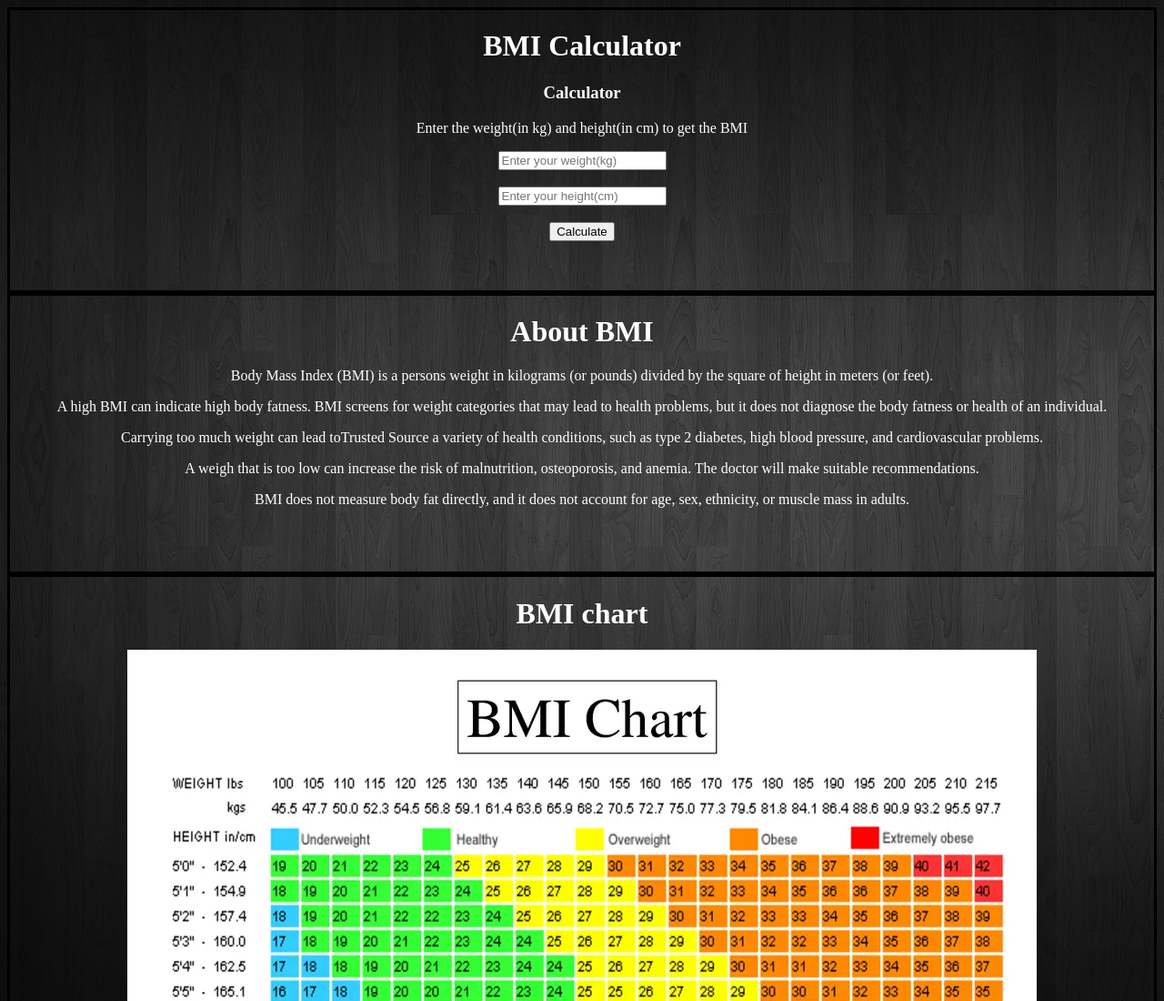
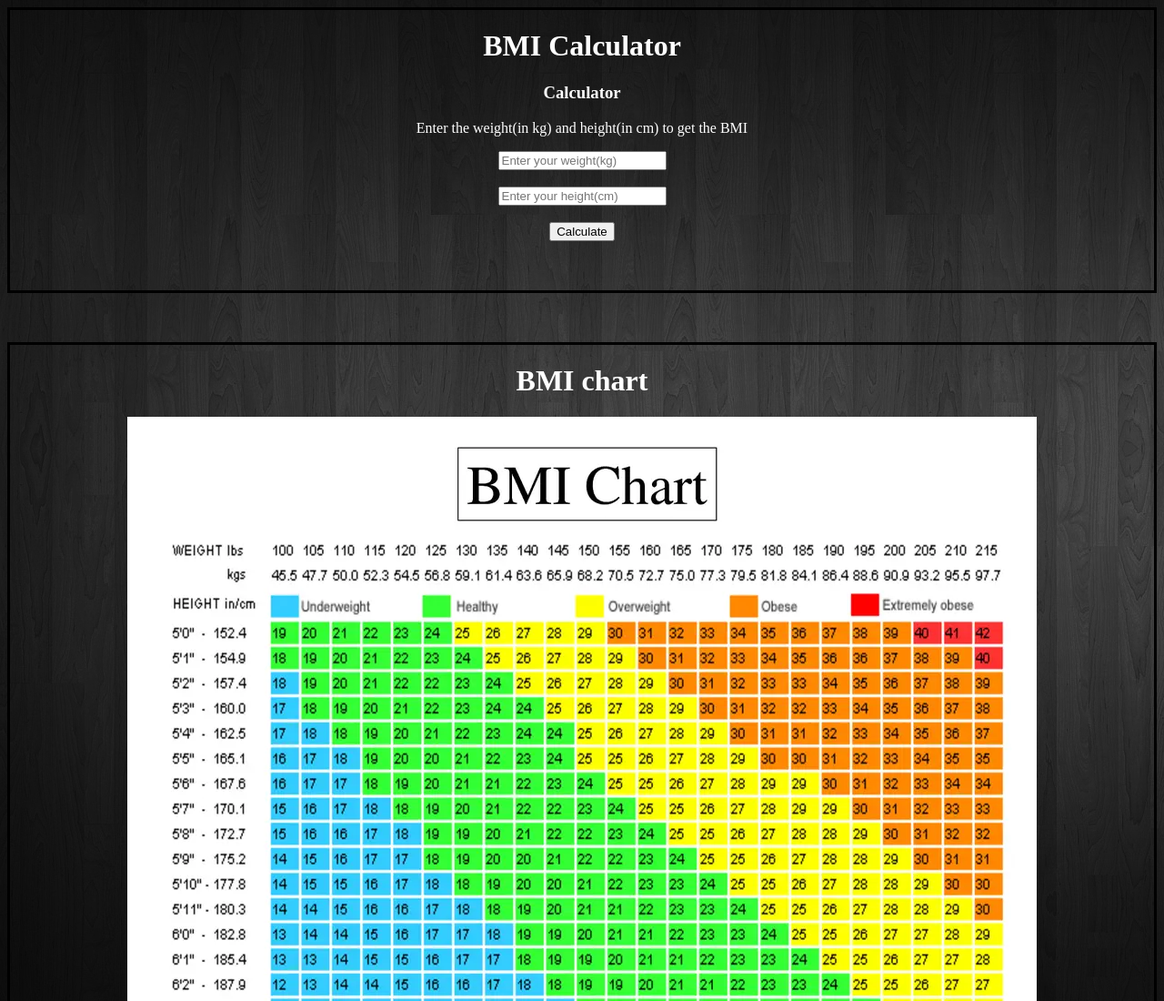
Before and after one commit to SpaciousCoder78/bmi-calculator, an Electron app: page index.html in a window 1280 px wide. Shown: the top 1100 px of the page at 91% size. Drawn offline with Linux system fonts and the light colour scheme.

Commit message:
Update index.html

```diff
--- a/index.html
+++ b/index.html
@@ -21,17 +21,9 @@
         <button onclick="calculate()">Calculate</button>
         <br><br><br><br>
         </div>
-    <div>
-        <h1>About BMI</h1>
-        <p>Body Mass Index (BMI) is a persons weight in kilograms (or pounds) divided by the square of height in
-            meters (or feet).</p>
-        <p> A high BMI can indicate high body fatness. BMI screens for weight categories that may lead to health problems, but it does not diagnose the body fatness or health of an individual.</p>
-        <p>Carrying too much weight can lead toTrusted Source a variety of health conditions, such as type 2 diabetes, high blood pressure, and cardiovascular problems.</p>
-        <p>A weigh that is too low can increase the risk of malnutrition, osteoporosis, and anemia. The doctor will make suitable recommendations.</p>
-        <p>BMI does not measure body fat directly, and it does not account for age, sex, ethnicity, or muscle mass in adults.</p>
-        <p></p>
+
         <br><br><br>
-    </div>
+
     <div>
         <h1>BMI chart</h1>
         <img src="chart.png">
```
